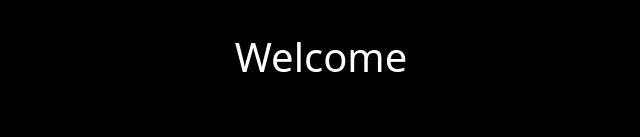
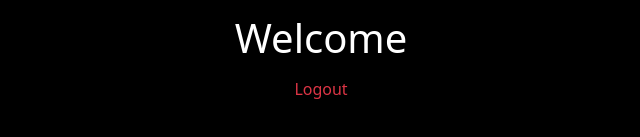
Before and after one commit to OlagunjuOlaniyi/daba-auth-task, a React (Create React App) app: page /dashboard in a window 1280 px wide. Shown: the part 339-476 px from the top of the page, without its empty margins (319-959 px from the left). Built offline with nearby package versions, Linux system fonts and the light colour scheme.

Commit message:
adding logout functionalities to dashboard

```diff
--- a/src/pages/dashboard/Dashboard.jsx
+++ b/src/pages/dashboard/Dashboard.jsx
@@ -1,13 +1,23 @@
 import React, { useContext } from "react";
 import "./Dashboard.css";
 import AuthContext from "../../context/AuthProvider";
+import { useNavigate } from "react-router-dom";
 
 export const Dashboard = () => {
   const { auth } = useContext(AuthContext);
+
+  const navigate = useNavigate();
+
+  const handleLogOut = () => {
+    window.localStorage.clear();
+    navigate("/");
+  };
+
   return (
     <div className="dashboard">
       <div>
         <h1>Welcome {auth.firstName || localStorage.getItem("firstName")}</h1>
+        <button className="btn text-danger" onClick={handleLogOut}>Logout</button>
       </div>
     </div>
   );
```
